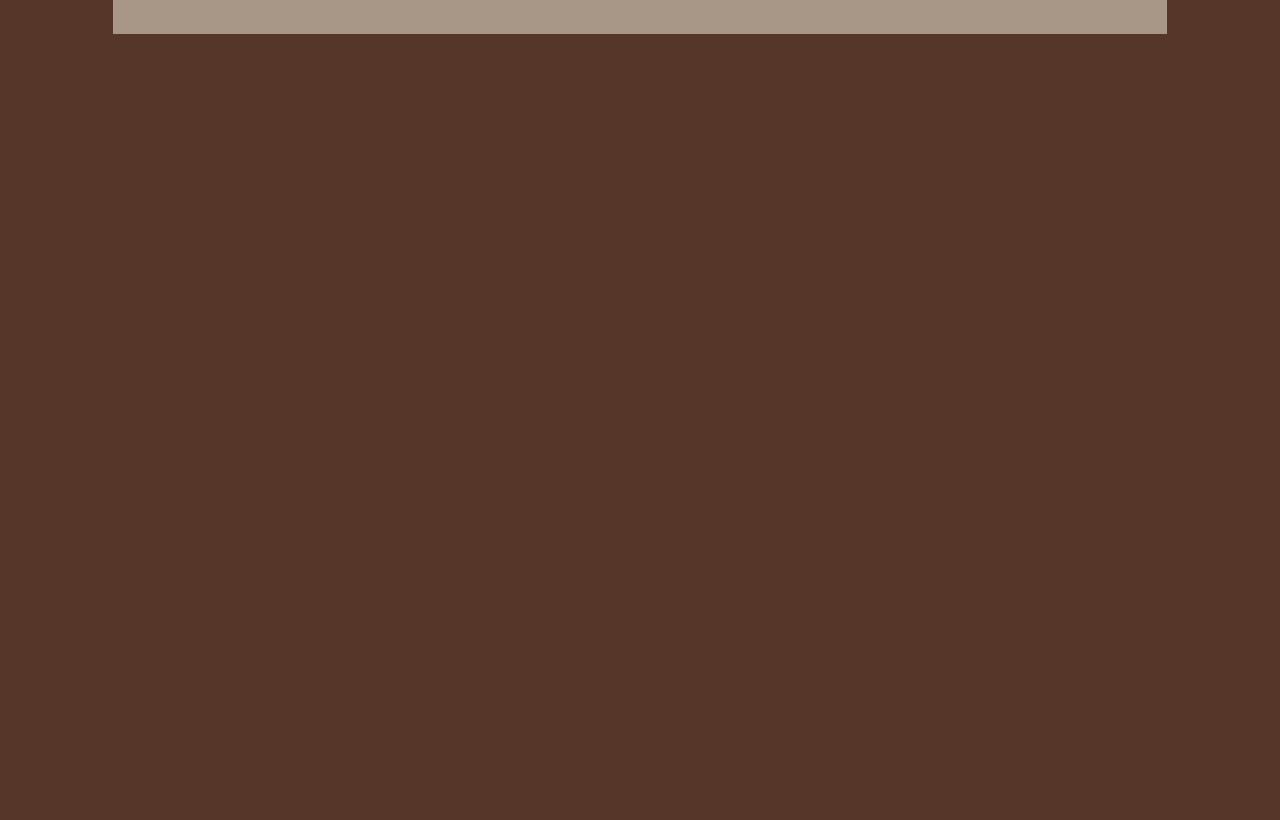
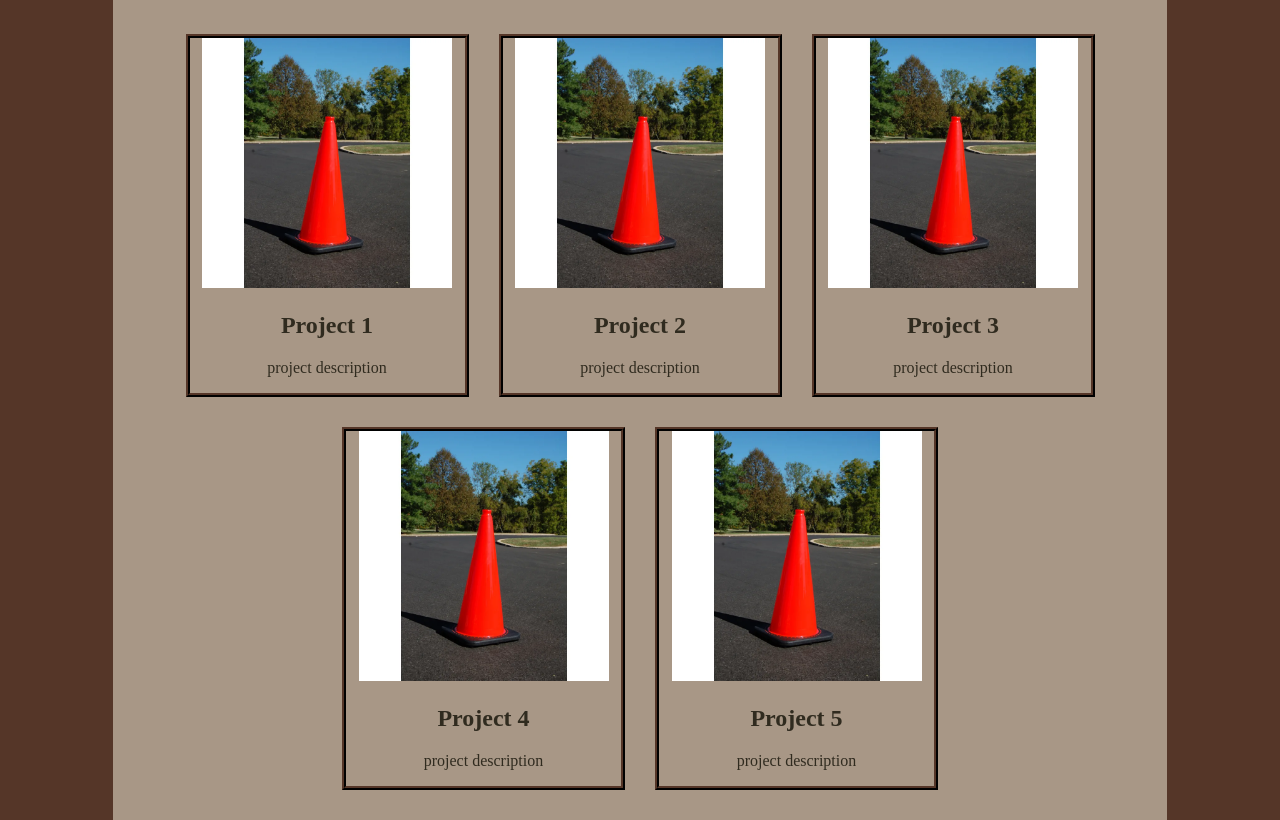
Before and after one commit to snorq2/Personal-Website, a website: page projects.html in a window 1280 px wide. Shown: the part 126-946 px from the top of the page. Before the commit the page ends 800 px from the top, so only its background shows below. Drawn offline with nearby package versions, Linux system fonts and the light colour scheme.

Commit message:
Project boxes working.

```diff
--- a/projects.html
+++ b/projects.html
@@ -17,6 +17,48 @@
     <div id="navbar"></div>
     <main class="content">
       <h1>Projects</h1>
+      <div class="projects">
+        <div class="project-box">
+          <img
+            class="project-image project-item"
+            src="/images/trafficcone.webp"
+          />
+          <h2 class="project-item">Project 1</h2>
+          <p class="project-item">project description</p>
+        </div>
+        <div class="project-box">
+          <img
+            class="project-image project-item"
+            src="/images/trafficcone.webp"
+          />
+          <h2 class="project-item">Project 2</h2>
+          <p class="project-item">project description</p>
+        </div>
+        <div class="project-box">
+          <img
+            class="project-image project-item"
+            src="/images/trafficcone.webp"
+          />
+          <h2 class="project-item">Project 3</h2>
+          <p class="project-item">project description</p>
+        </div>
+        <div class="project-box">
+          <img
+            class="project-image project-item"
+            src="/images/trafficcone.webp"
+          />
+          <h2 class="project-item">Project 4</h2>
+          <p class="project-item">project description</p>
+        </div>
+        <div class="project-box">
+          <img
+            class="project-image project-item"
+            src="/images/trafficcone.webp"
+          />
+          <h2 class="project-item">Project 5</h2>
+          <p class="project-item">project description</p>
+        </div>
+      </div>
     </main>
   </body>
 </html>
--- a/styles/styles.css
+++ b/styles/styles.css
@@ -36,6 +36,37 @@ body {
   /* min-width: 400px; */
 }
 
+.projects {
+  display: flex;
+  gap: 30px;
+  justify-content: center;
+  /* align-content: space-around; */
+  flex-wrap: wrap;
+  padding: 15px 0px;
+}
+
+.project-box {
+  display: inline-block;
+  /* justify-content: center;
+  align-content: center;
+  align-items: center; */
+  width: 275px;
+  /* margin: 15px auto; */
+  /* padding: 15px; */
+  text-align: center;
+  border-style: ridge;
+  border-color: var(--saddle);
+  border-width: 4px;
+}
+
+.project-item {
+}
+
+.project-image {
+  height: auto;
+  width: 250px;
+}
+
 .nav-list {
   display: flex;
   list-style: none;
```
Also changed, not shown: contact.html (+2 -21 lines), images/trafficcone.webp (added), 1 other file.
